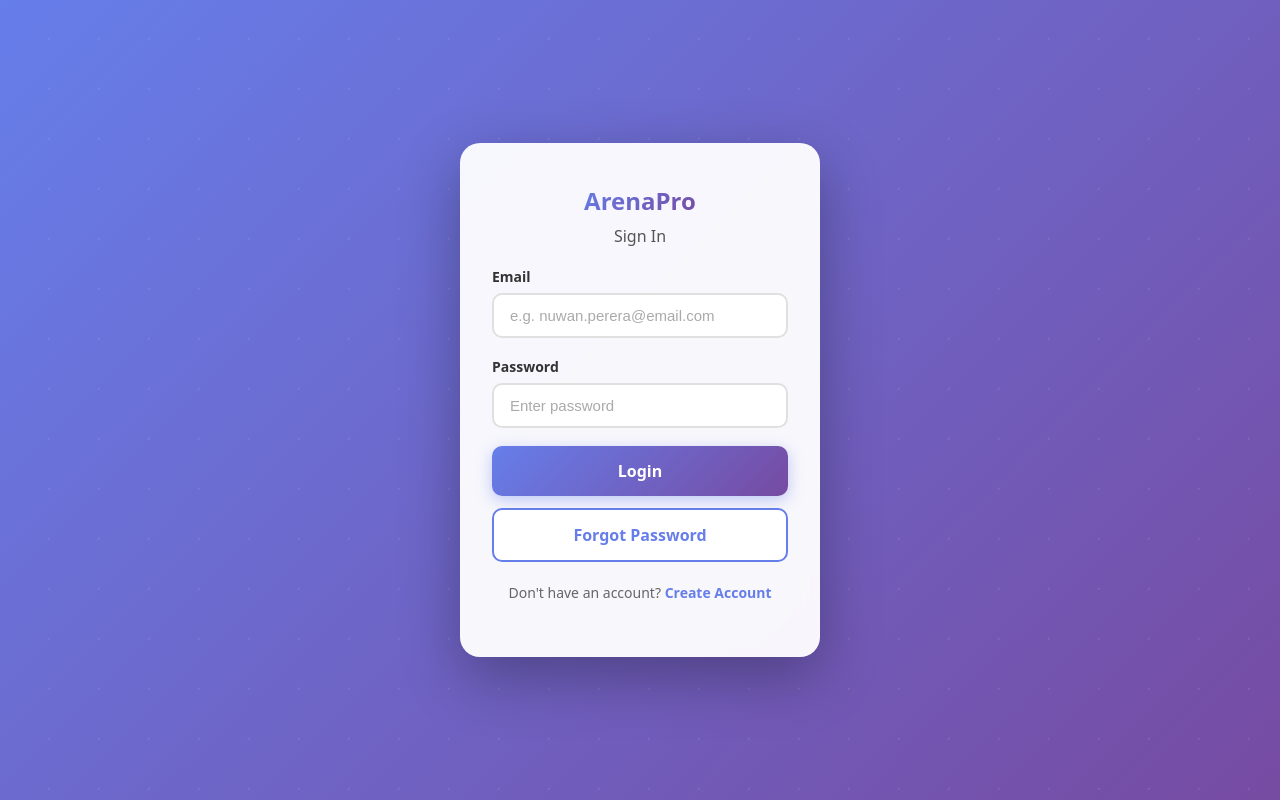
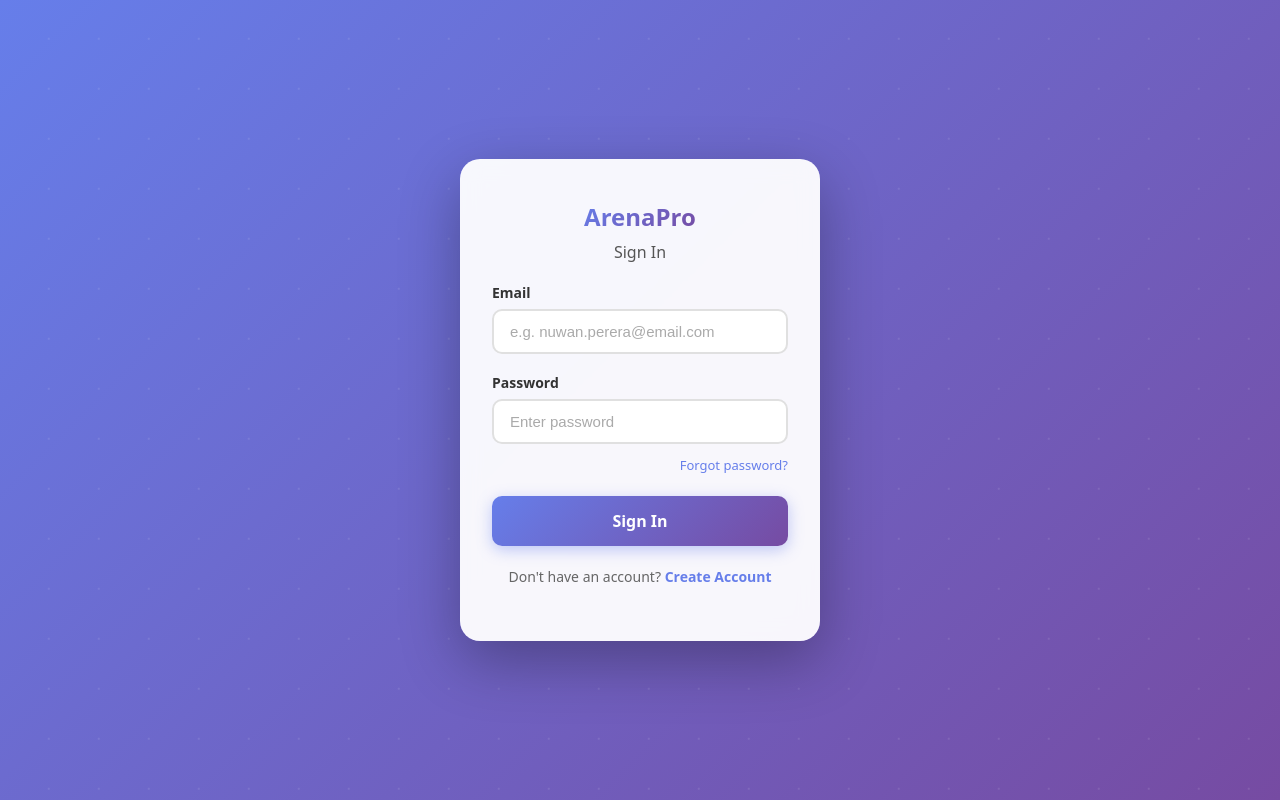
Before and after one commit to Sanjana325/indoor-sports-complex-management-system, a React (Vite) app in the folder frontend/: page / in a window 1280 px wide. Built offline with nearby package versions, Linux system fonts and the light colour scheme; no server answers.

Commit message:
ui: refactor forgot password button into right-aligned text link

```diff
--- a/frontend/src/pages/Login.jsx
+++ b/frontend/src/pages/Login.jsx
@@ -145,12 +145,14 @@ export default function Login() {
         />
         {fieldErrorText("password") ? <div className="login-error-inline">{fieldErrorText("password")}</div> : null}
 
+        <div className="forgot-password-container">
+          <Link to="/forgot-password" className="forgot-password-link">
+            Forgot password?
+          </Link>
+        </div>
+
         <button type="submit" className="login-btn" disabled={loading}>
-          {loading ? "Logging in..." : "Login"}
-        </button>
-
-        <button type="button" className="secondary-btn" onClick={() => navigate("/forgot-password")}>
-          Forgot Password
+          {loading ? "Signing in..." : "Sign In"}
         </button>
 
         <p className="register-text">
--- a/frontend/src/styles/Login.css
+++ b/frontend/src/styles/Login.css
@@ -141,8 +141,7 @@
 }
 
 /* Buttons with modern styling */
-.login-btn,
-.secondary-btn {
+.login-btn {
   width: 100%;
   padding: 14px;
   cursor: pointer;
@@ -168,18 +167,29 @@
   transform: translateY(0);
 }
 
-.secondary-btn {
-  margin-top: 12px;
-  background: #fff;
-  color: #667eea;
-  border: 2px solid #667eea;
+.login-btn:active {
+  transform: translateY(0);
 }
 
-.secondary-btn:hover {
-  background: #667eea;
-  color: #fff;
-  transform: translateY(-2px);
-  box-shadow: 0 4px 15px rgba(102, 126, 234, 0.3);
+/* Forgot Password Link */
+.forgot-password-container {
+  width: 100%;
+  text-align: right;
+  margin-top: -10px;
+  margin-bottom: 20px;
+}
+
+.forgot-password-link {
+  color: #667eea;
+  font-size: 13px;
+  font-weight: 500;
+  text-decoration: none;
+  transition: color 0.3s ease;
+}
+
+.forgot-password-link:hover {
+  color: #764ba2;
+  text-decoration: underline;
 }
 
 /* Register text */
```
